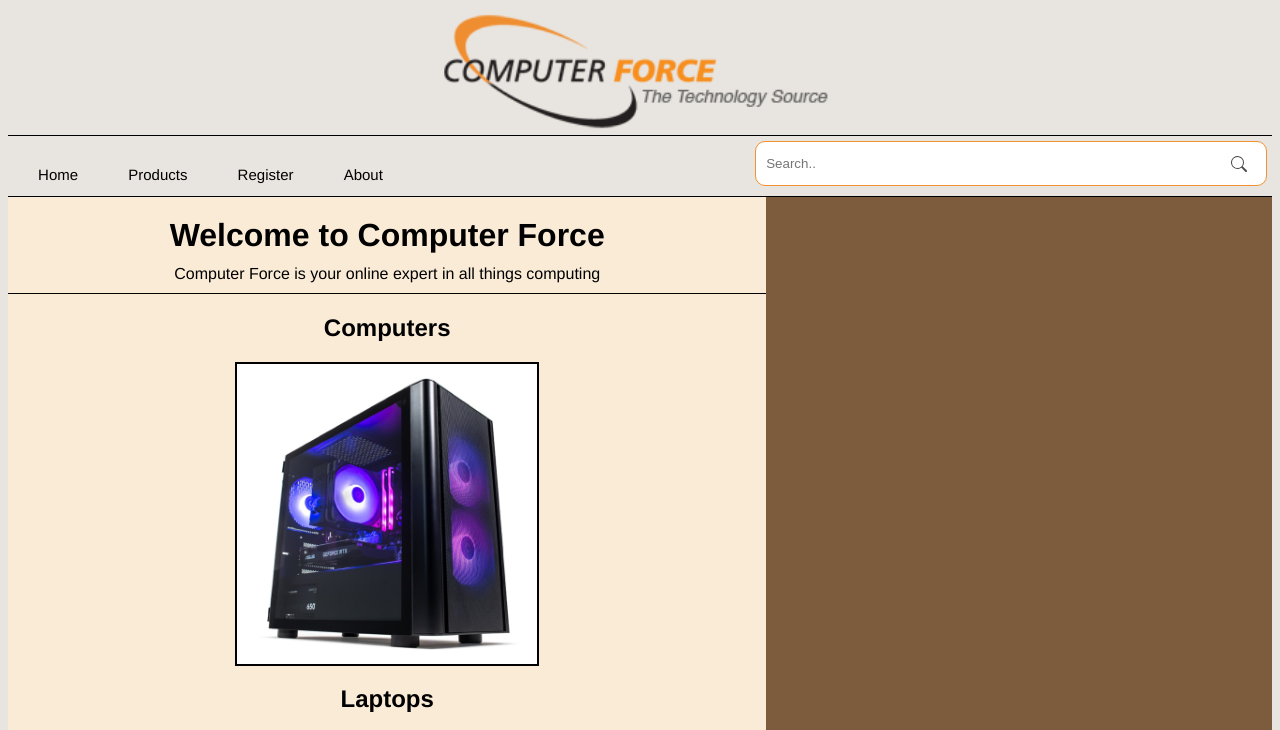
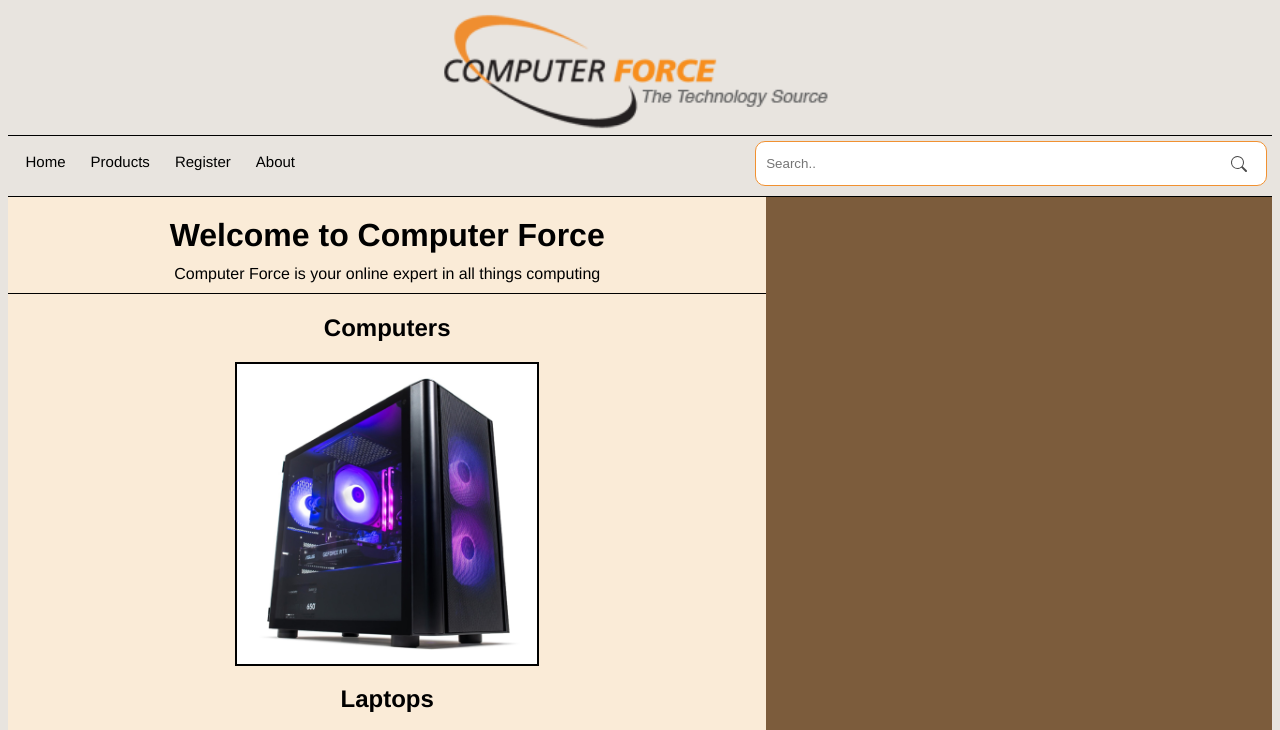
Before and after one commit to StanleyNR/Demo-E-commerce-V.1, a plain HTML site: page index.html in a window 1280 px wide. Shown: the top 730 px of the page. Drawn offline with Linux system fonts and the light colour scheme.

Commit message:
CSS update

```diff
--- a/Home.css
+++ b/Home.css
@@ -34,7 +34,7 @@ a{
 .nav{
   transition-duration: 0.4s;
   background-color: #e8e4df;
-  padding: 2% 2%;
+  padding: 1% 1%;
   font-size: 15px;
   align-items: start;
 }
--- a/about.css
+++ b/about.css
@@ -31,7 +31,7 @@ body{
 .nav{
   transition-duration: 0.4s;
   background-color: #e8e4df;
-  padding: 2% 2%;
+  padding: 1% 1%;
   font-size: 15px;
   align-items: start;
 }
--- a/products.css
+++ b/products.css
@@ -31,7 +31,7 @@ body{
 .nav{
   transition-duration: 0.4s;
   background-color: #e8e4df;
-  padding: 2% 2%;
+  padding: 1% 1%;
   font-size: 15px;
   align-items: start;
 }
--- a/register.css
+++ b/register.css
@@ -31,7 +31,7 @@ body{
 .nav{
   transition-duration: 0.4s;
   background-color: #e8e4df;
-  padding: 2% 2%;
+  padding: 1% 1%;
   font-size: 15px;
   align-items: start;
 }
```
